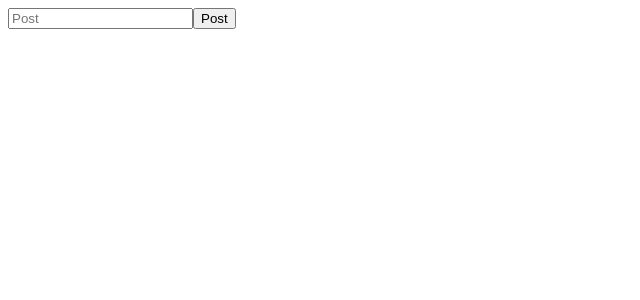
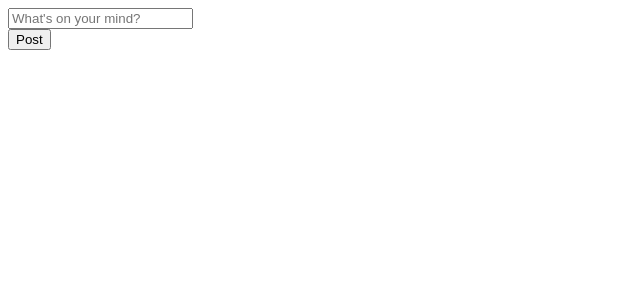
Before and after one commit to paul-schwendenman/newsfeed-app, a React (Create React App) app: page / in a window 1280 px wide. Shown: the top 300 px of the page, without its empty margins (0-640 px from the left). Built offline with nearby package versions, Linux system fonts and the light colour scheme.

Commit message:
Add initial CSS for post form

```diff
--- a/src/App.tsx
+++ b/src/App.tsx
@@ -29,7 +29,9 @@ function App() {
     //     </a>
     //   </header>
     // </div>
-    <Feed posts={posts} addPost={addPost}></Feed>
+    <div className='h-full max-w-screen-md mx-auto'>
+      <Feed posts={posts} addPost={addPost}></Feed>
+    </div>
   );
 }
 
--- a/src/components/Feed.tsx
+++ b/src/components/Feed.tsx
@@ -10,7 +10,7 @@ interface FeedProps {
 
 function Feed({ addPost, posts }: FeedProps) {
 	return (
-		<div>
+		<div className='p-8'>
 			<PostForm addPost={addPost}></PostForm>
 			{ posts?.map(post => (
 				<div key={post.id}>
--- a/src/components/PostForm.tsx
+++ b/src/components/PostForm.tsx
@@ -17,13 +17,27 @@ function PostForm({ addPost }: PostFormProps) {
 			id: crypto.randomUUID(),
 			body
 		});
+		setBody("");
 	}
 
 	return  (
-		<div>
-			<input type="text" placeholder="Post" value={body} onChange={handleChange} />
-			<button onClick={handleSubmit}>Post</button>
+		<>
+		<div className="flex gap-8">
+			<input
+				className="w-full leading-loose p-1 focus:outline-none"
+				type="text"
+				placeholder="What's on your mind?"
+				value={body}
+				onChange={handleChange} />
 		</div>
+		<div className="flex justify-between">
+			<button
+				className="bg-blue-400 rounded text-white px-4 py-2"
+				onClick={handleSubmit}>
+					Post
+				</button>
+		</div>
+		</>
 	)
 
 }
```
